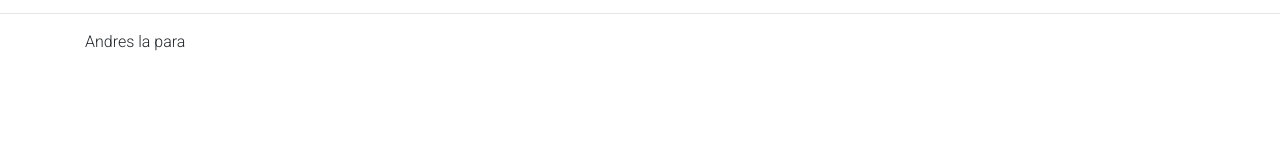
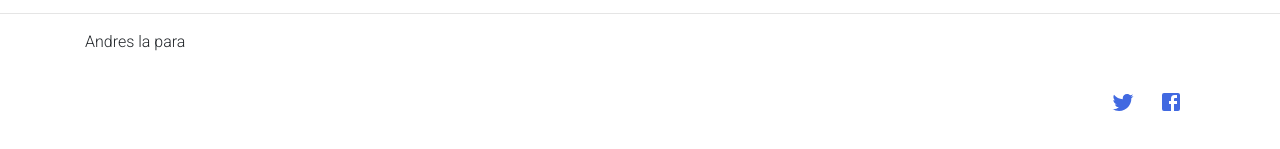
Before and after one commit to andresogando/NextJSPractice, a Next.js app: page / in a window 1280 px wide. Shown: the part 453-602 px from the top of the page. Built offline with nearby package versions, Linux system fonts and the light colour scheme.

Commit message:
material ui icons

```diff
--- a/components/footer.js
+++ b/components/footer.js
@@ -1,6 +1,8 @@
 import {Form, Col, Button, Container, } from 'react-bootstrap';
 import Link from 'next/link'
-
+import TwitterIcon from '@material-ui/icons/Twitter';
+import { IconButton } from '@material-ui/core';
+import FacebookIcon from '@material-ui/icons/Facebook';
 
 
 export default function Footer(){
@@ -8,10 +10,11 @@ export default function Footer(){
         <Container >
             <p>Andres la para</p>
 
-            <ul>
-            <Link href="/"><li><p><i class="fab fa-twitter"></i></p> </li></Link>
-                <li><p><i class="fab fa-facebook-f"></i></p></li>
-            </ul>
+            <div className="footer__icons">
+               <IconButton> <a href="#"> <TwitterIcon /> </a></IconButton>
+               <IconButton> <a href="#"> <FacebookIcon /> </a></IconButton>
+            </div>
+
 
         </Container>
     )
--- a/components/layout.js
+++ b/components/layout.js
@@ -21,7 +21,7 @@ export default function Layout({children}) {
                 <main>{children}
 
                     <div>
-                        <Link href="/"><a><i class="fas fa-chevron-left"></i> Go Back!!</a></Link>
+                        <Link href="/"><a><i class="fas fa-chevron-left"></i> Go Back!!  </a></Link>
                     </div>
 
                 </main>
@@ -32,7 +32,6 @@ export default function Layout({children}) {
       <Footer />
       <script src="https://kit.fontawesome.com/df42958a46.js" crossorigin="anonymous"></script>
 
-
       </>
       )
     }
--- a/package.json
+++ b/package.json
@@ -8,6 +8,8 @@
     "start": "next start"
   },
   "dependencies": {
+    "@material-ui/core": "^4.11.0",
+    "@material-ui/icons": "^4.9.1",
     "bootstrap": "^4.5.1",
     "coinbase": "^2.0.8",
     "next": "9.5.1",
--- a/pages/b/datas.js
+++ b/pages/b/datas.js
@@ -1,5 +1,7 @@
 import {Table} from 'react-bootstrap'
 import Layout from '../../components/layout';
+import LocalAirportIcon from '@material-ui/icons/LocalAirport';
+import IconButton from '@material-ui/core/IconButton';
 
 
 
@@ -37,8 +39,8 @@ function datas({data,currency,rates}){
                     <tr>
                     <td>3</td>
                     <td>tu </td>
-                    <td>jeva ------></td>
-                    <td><a href='https://www.ecestaticos.com/imagestatic/clipping/bf0/a79/bf0a79fe50efe822c089f8ca50c0cd4f/las-sorprendentes-razones-por-las-que-los-aviones-son-blancos.jpg?mtime=1579565836'><i class="fas fa-plane"></i></a></td>
+                    <td>jeva ------> </td>
+                    <td><a href='#'><IconButton>  <LocalAirportIcon /> </IconButton> </a></td>
                     </tr>
                 </tbody>
             </Table>
--- a/styles/globals.css
+++ b/styles/globals.css
@@ -54,7 +54,8 @@ a:hover {
 
 
 
-ul li{
-  display: inline-block;
-  padding-left: 1%;
+.footer__icons{
+  display: flex;
+  align-items: center;
+  justify-content: flex-end;
 }
```
Also changed, not shown: 1 other file (tests, documents, lock files or other folders).
